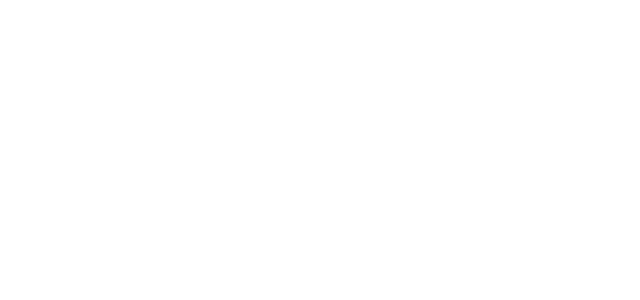
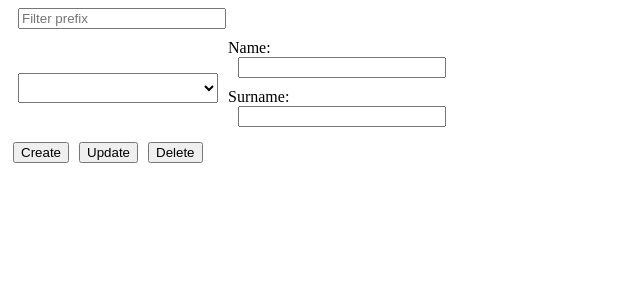
Before and after one commit to qingning123123/vue-project, a Vue app: page /sing in a window 1280 px wide. Before the commit this address had no page. Shown: the top 300 px of the page, without its empty margins (0-640 px from the left). Built offline with nearby package versions, Linux system fonts and the light colour scheme.

Commit message:
复选框的增删减查

```diff
--- /dev/null
+++ b/src/views/SingleChoiceView.vue
@@ -0,0 +1,108 @@
+<script setup>
+import { computed, ref, watch } from 'vue'
+const names = ref(['Emil, Hans', 'Mustermann, Max', 'Tisch, Roman'])
+
+const search = ref('') //搜索的内容
+const first = ref('') //Name的内容
+const last = ref('') //Surname的内容
+const selected = ref('') //选中的选项
+//筛选
+const filterNames = computed(() => {
+  return names.value.filter((item) => item.toLowerCase().startsWith(search.value.toLowerCase()))
+})
+
+watch(selected, (name) => {
+  if (name) {
+    [last.value, first.value] = name.split(', ')
+  }
+})
+
+//有内容
+const hasContent = () => {
+  return last.value.trim() && first.value.trim()
+}
+
+//添加
+const create = () => {
+  if (hasContent()) {
+    const addName = `${last.value},${first.value}`
+    if (!names.value.includes(addName)) {
+      names.value.push(addName)
+      last.value = first.value = ''
+      selected.value = addName
+    }
+  }
+}
+
+//删除
+const del = () => {
+  if (selected.value) {
+    const index = names.value.indexOf(selected.value)
+    if (index !== -1) {
+      names.value.splice(index, 1)
+      selected.value = last.value = first.value = ''
+    }
+  }
+}
+
+//修改
+const update = () => {
+  if (selected.value && hasContent()) {
+    const index = names.value.indexOf(selected.value)
+    if (index !== -1) {
+      selected.value = `${last.value}, ${first.value}`
+      names.value.splice(index, 1, selected.value)
+    }
+  }
+}
+</script>
+
+<template>
+  <div class="dif">
+    <input type="text" placeholder="Filter prefix" v-model="search">
+    <div class="flex">
+      <select v-model="selected">
+        <option v-for="(value, index) in filterNames" :key="index">{{ value }}</option>
+      </select>
+      <div class="dif">
+        Name:
+        <input type="text" v-model="first">
+        Surname:
+        <input type="text" v-model="last">
+      </div>
+    </div>
+    <div>
+      <button @click="create">Create</button>
+      <button @click="update">Update</button>
+      <button @click="del">Delete</button>
+    </div>
+  </div>
+
+</template>
+
+<style>
+.dif {
+  display: flex;
+  flex-direction: column;
+}
+
+.flex {
+  display: flex;
+  align-items: center;
+}
+
+input {
+  width: 200px;
+  margin: 0 10px 10px;
+}
+
+select {
+  width: 200px;
+  height: 30px;
+  margin: 10px;
+}
+
+button {
+  margin: 5px;
+}
+</style>
```
Also changed, not shown: src/router/index.js (+7 -1 lines), src/views/ModuleView.vue (+7 -8 lines).
